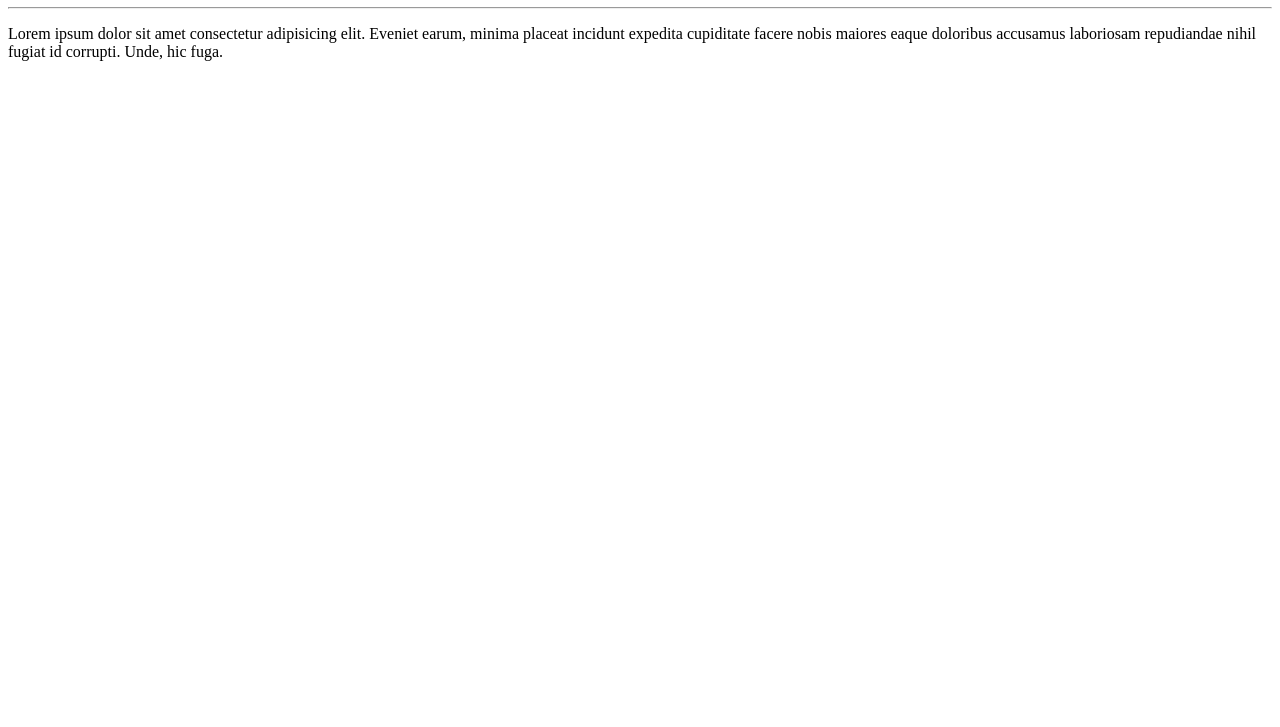
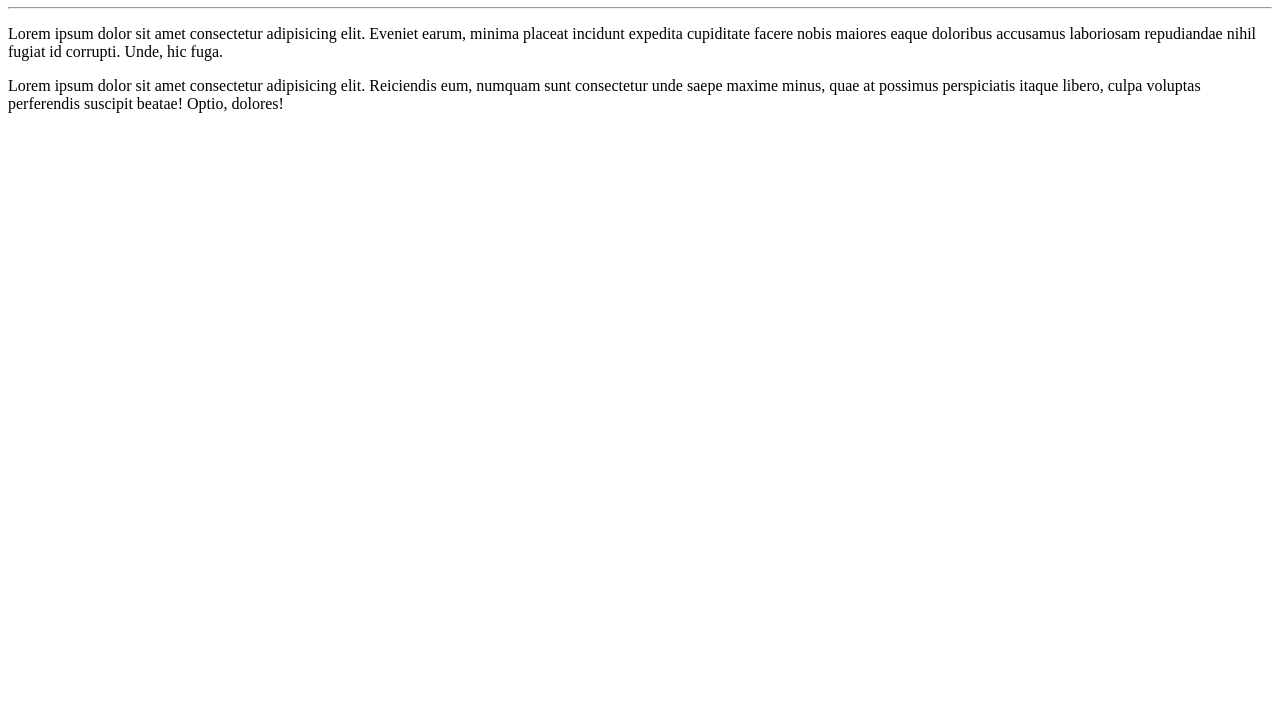
Before and after one commit to mariana-nogueira21/Ola-Mundo, a plain HTML site: page site-exemplo/index.html in a window 1280 px wide. Shown: the part 73-800 px from the top of the page. Drawn offline with Linux system fonts and the light colour scheme.

Commit message:
adicionei uma parágrafo

```diff
--- a/site-exemplo/index.html
+++ b/site-exemplo/index.html
@@ -10,5 +10,6 @@
     <h1>Olá, Mundo!</h1>
     <hr>
     <p>Lorem ipsum dolor sit amet consectetur adipisicing elit. Eveniet earum, minima placeat incidunt expedita cupiditate facere nobis maiores eaque doloribus accusamus laboriosam repudiandae nihil fugiat id corrupti. Unde, hic fuga.</p>
+    <p>Lorem ipsum dolor sit amet consectetur adipisicing elit. Reiciendis eum, numquam sunt consectetur unde saepe maxime minus, quae at possimus perspiciatis itaque libero, culpa voluptas perferendis suscipit beatae! Optio, dolores!</p>
 </body>
 </html>
```
